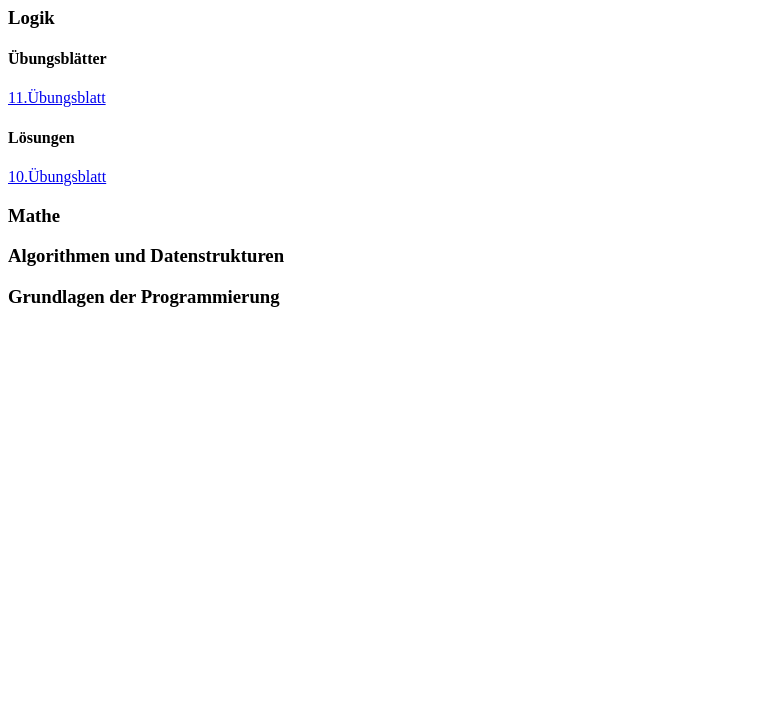
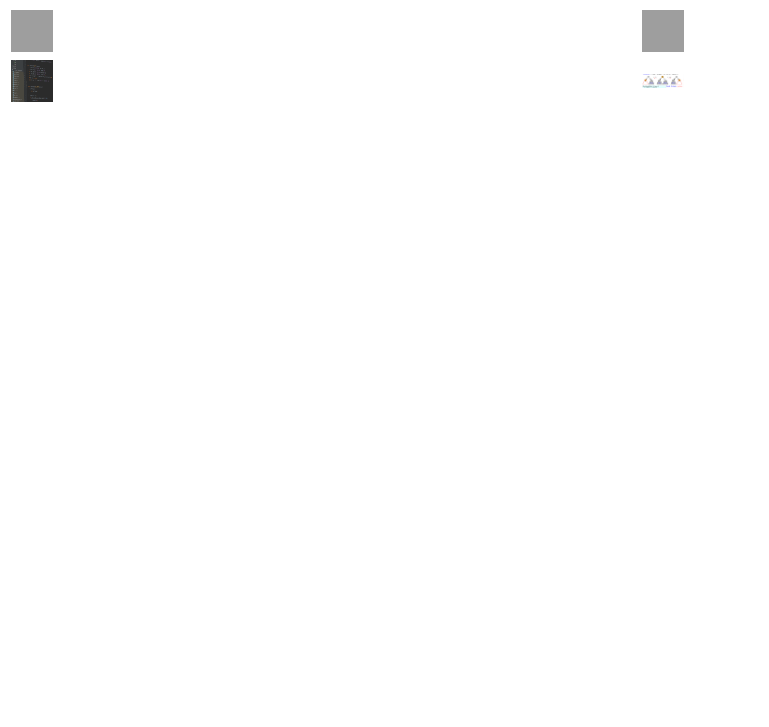
Before and after one commit to grseewald/grseewald.github.io, a plain HTML site: page 1_Semester/1_Semester.html in a window 1280 px wide. Shown: the part 73-800 px from the top of the page, without its empty margins (0-769 px from the left). Drawn offline with Linux system fonts and the light colour scheme; grey boxes are pictures that could not be loaded.

Commit message:
Other/Deeper Structure-Images-Table

```diff
--- a/1_Semester/1_Semester.html
+++ b/1_Semester/1_Semester.html
@@ -3,21 +3,33 @@
 <title>1.Semester</title>
 </head>
 <body>
-<h1>1.Semester</h1>
+<h1 align="center">1.Semester</h1>
 
-<h3>Logik</h3>
-<h4>Übungsblätter</h4>
-<a href="Logik/Uebungsblaetter/11.pdf" download="11.Übungsblatt">11.Übungsblatt</a>
-<h4>Lösungen</h4>
-<a href="Logik/Loesungen/10.pdf" download="10.Übungsblatt">10.Übungsblatt</a>
-
-
-<h3>Mathe</h3>
-
-
-<h3>Algorithmen und Datenstrukturen</h3>
-
-
-<h3>Grundlagen der Programmierung</h3>
+<table style="width:100%">
+	<tr>
+		<td>
+			<a href="Logik/Logik.html">
+  				<img src="Logik/head.png" alt="Logik" style="width:42px;height:42px;border:0;">
+			</a>
+		</td>
+		<td>
+			<a href="Mathe/Mathe.html">
+				<img src="Mathe/head.png" alt="Mathe" style="width:42px;height:42px;border:0">
+			</a>
+		</td>
+	</tr>
+	<tr>
+		<td>
+			<a href="GDP/GDP.html">
+				<img src="GDP/head.png" alt="Grundlagen der Programmierung" style="width:42px;height:42px;border:0">
+			</a>
+		</td>
+		<td>
+			<a href="ADS/ADS.html">
+				<img src="ADS/head.png" alt="Algorithmen und Datenstrukturen" style="width:42px;height;border:0">
+			</a>
+		</td>
+	</tr>
+</table>
 
 </body>
```
Also changed, not shown: 1_Semester/ADS/ADS.html (added, +10 -0 lines), 1_Semester/GDP/GDP.html (added, +10 -0 lines), 1_Semester/Logik/Logik.html (added, +12 -0 lines), 1_Semester/Mathe/Mathe.html (added, +10 -0 lines), 1_Semester/ADS/head.png (added), 1_Semester/GDP/head.png (added), 1_Semester/Logik/head.jpg (added), 1_Semester/Mathe/head.jpg (added), 2 other files.
